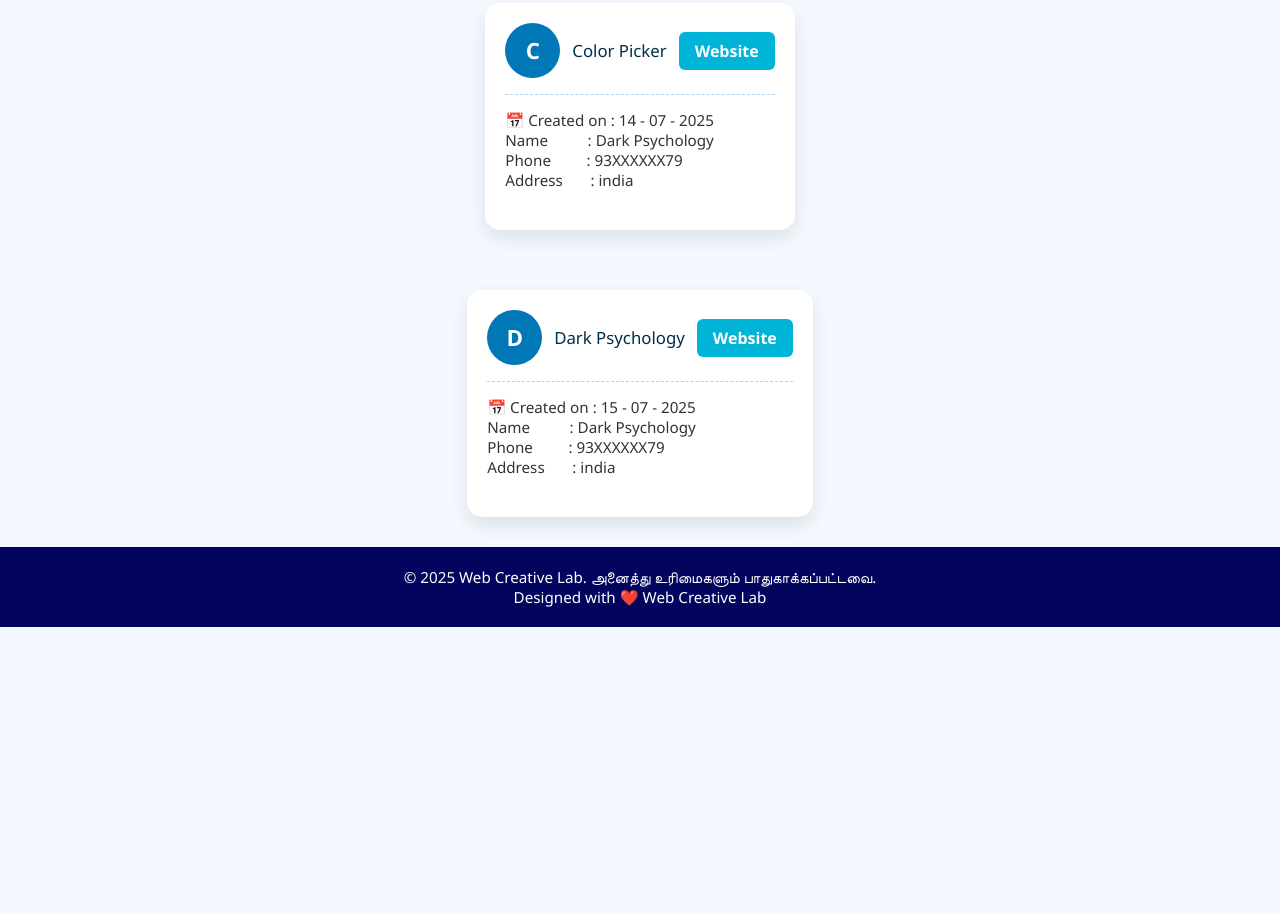
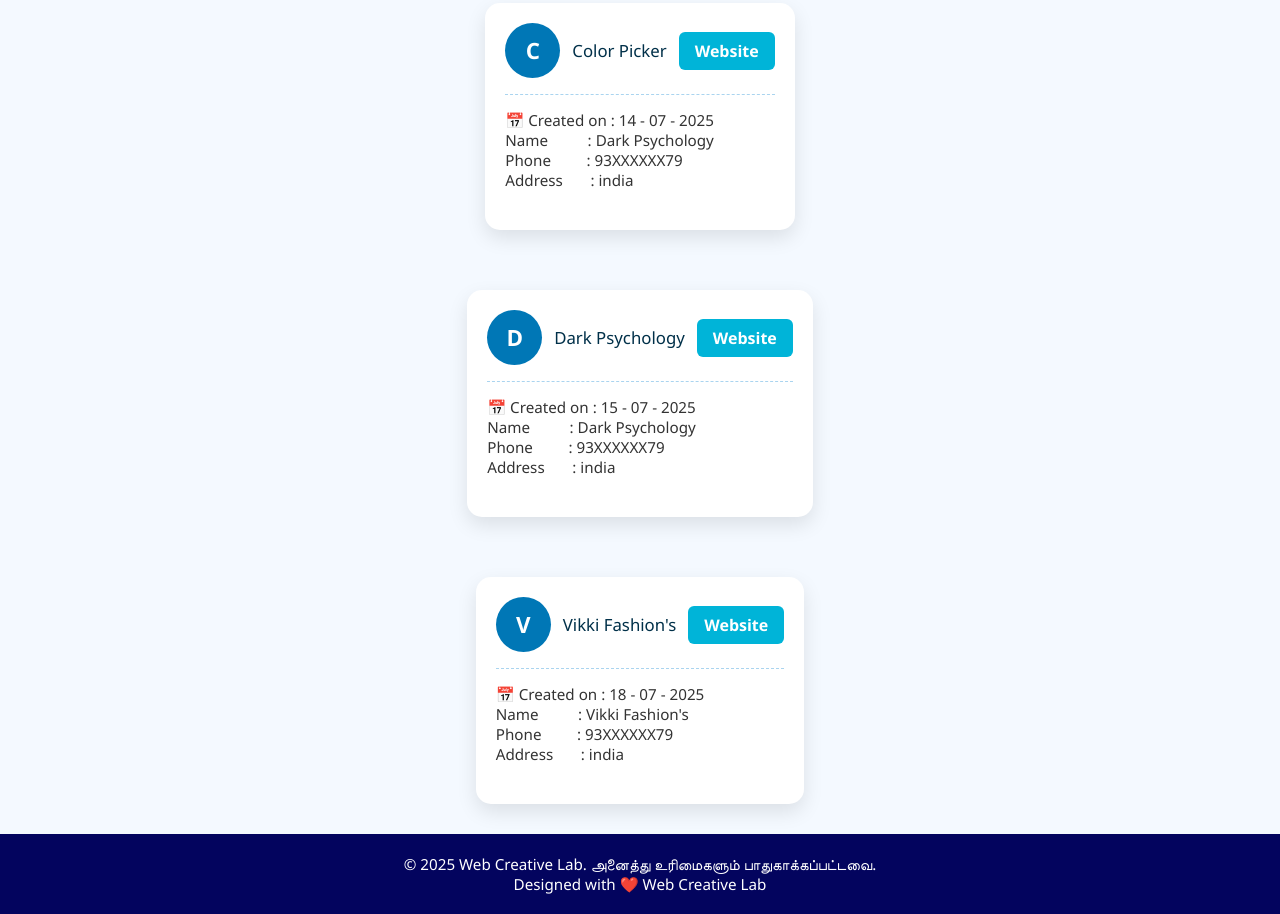
Before and after one commit to onlineweb123/Web-Creative-Lab, a plain HTML site: page index.html in a window 1280 px wide. Shown: the part 1122-2036 px from the top of the page. Before the commit the page ends 1749 px from the top, so only its background shows below. Drawn offline with Linux system fonts and the light colour scheme.

Commit message:
Update index.html

```diff
--- a/index.html
+++ b/index.html
@@ -194,6 +194,35 @@
         <!--  Copy Paste முடிவு  -->
 
 
+        <!--  Copy Paste ஆரம்பம்  -->
+
+<div class="website-card" style="background:white; border-radius:15px; box-shadow:0 8px 20px rgba(0,0,0,0.1); margin:30px auto; padding:20px; max-width:600px;">
+    <div style="display:flex; justify-content:space-between; align-items:center; flex-wrap:wrap; gap:12px; border-bottom:1px dashed #aad4ef; padding-bottom:16px;">
+      <div style="width:55px; height:55px; border-radius:50%; background:#0077b6; color:white; font-size:1.4em; display:flex; align-items:center; justify-content:center; font-weight:bold;">
+        V
+      </div>
+      <div class="website-name" style="flex-grow:1; text-align:center; font-size:1.05em; font-weight:500; color:#003049;">
+        Vikki Fashion's
+
+
+      </div>
+      <a href="https://onlineweb123.github.io/Vikki-Fashions/" target="_blank"
+         style="background:#00b4d8; color:white; padding:8px 16px; border-radius:6px; text-decoration:none; font-weight:bold;">
+        Website
+      </a>
+    </div>
+    <div style="margin-top:15px; font-size:0.95em; color:#333;">
+      <pre style="margin:0; white-space:pre-wrap; font-family:'Segoe UI', sans-serif;">
+📅 Created on : 18 - 07 - 2025
+Name          : Vikki Fashion's
+Phone         : 93XXXXXX79
+Address       : india
+      </pre>
+    </div>
+  </div>
+        <!--  Copy Paste முடிவு  -->
+
+
 
 
 
```
